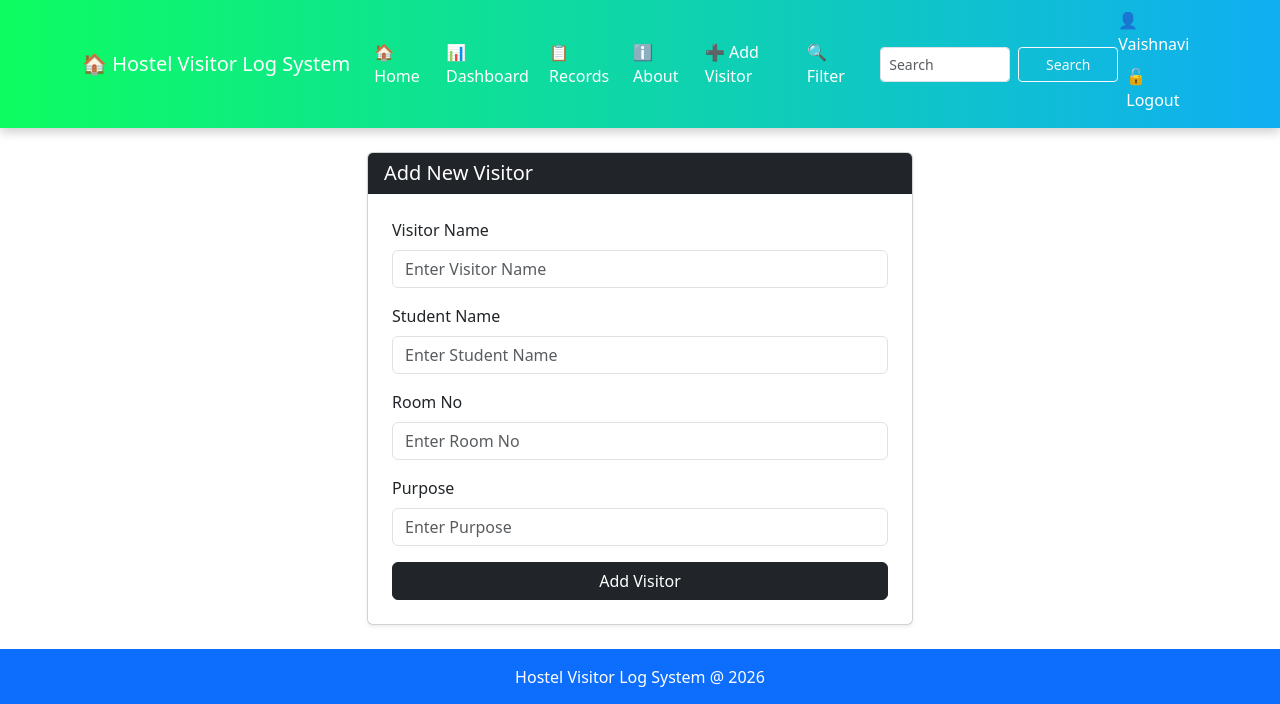
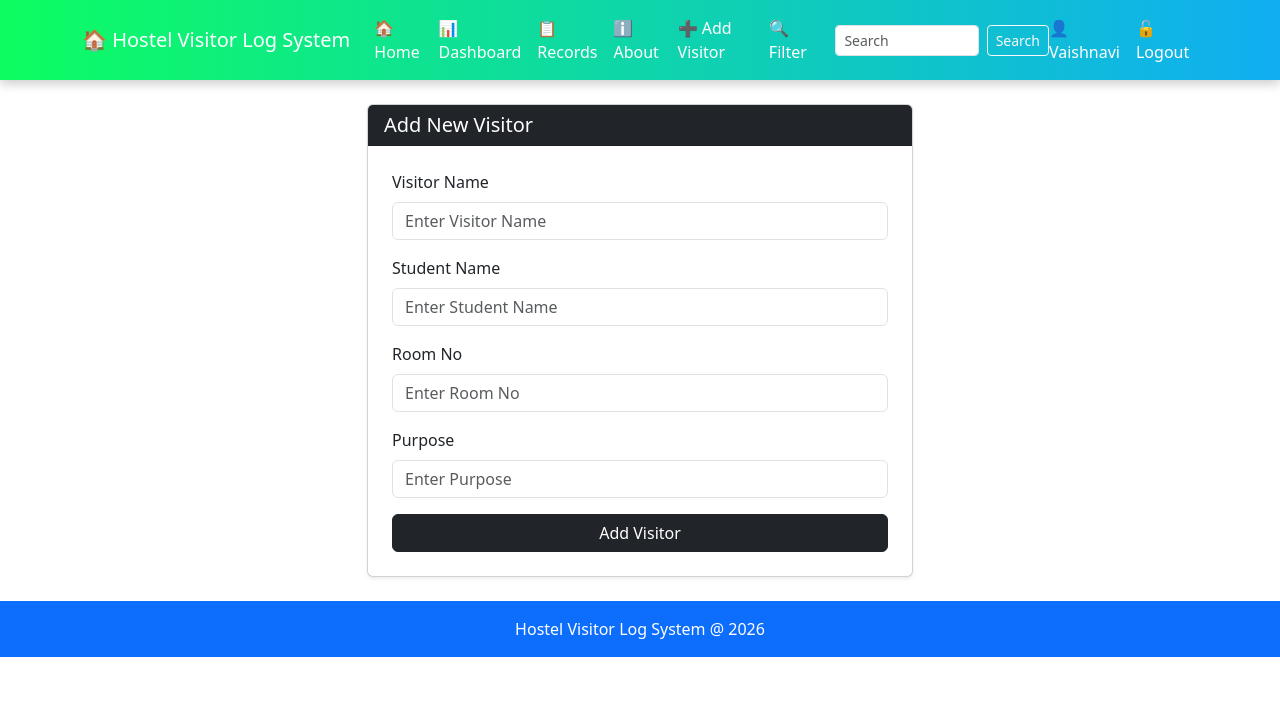
Before and after one commit to biradarvaishnavi444-png/python-training, a Flask app: page /add in a window 1280 px wide. Shown: the top 704 px of the page. Run offline with Flask 3, Linux system fonts and the light colour scheme; a user stored in the database is signed in.

Commit message:
Refactor navbar structure and enhance menu items for improved navigation

```diff
--- a/templates/base.html
+++ b/templates/base.html
@@ -29,56 +29,83 @@ footer {
 <body>
      <nav class="navbar navbar-expand-lg navbar-dark">
     <div class="container">
-        <a class="navbar-brand" href="/">🏠 Hostel Visitor Log System </a>
 
-        <div>
-        <div class="ms-auto d-flex align-items-center" style="display:flex;gap:40px;">
+        <a class="navbar-brand" href="/">🏠 Hostel Visitor Log System</a>
+
+        <!-- 3 line button -->
+        <button class="navbar-toggler" type="button"
+                data-bs-toggle="collapse"
+                data-bs-target="#mainNavbar"
+                aria-controls="mainNavbar"
+                aria-expanded="false"
+                aria-label="Toggle navigation">
+            <span class="navbar-toggler-icon"></span>
+        </button>
+
+        <!-- Menu -->
         <div class="collapse navbar-collapse" id="mainNavbar">
-                <ul class="navbar-nav me-auto align-items-lg-center">
+
+            <ul class="navbar-nav ms-auto align-items-lg-center">
+
                 <li class="nav-item">
-               <a class="nav-link" href="/">🏠 Home </a>
+                    <a class="nav-link" href="/">🏠 Home</a>
                 </li>
+
+                {% if not session.get('username') %}
                 <li class="nav-item">
-               {% if not session.get('username')%}
-               <a class="nav-link" href="/login">🔐 Login </a>
+                    <a class="nav-link" href="/login">🔐 Login</a>
+                </li>
                 {% endif %}
-                </li>
+
                 <li class="nav-item">
                     <a class="nav-link" href="/dashboard">📊 Dashboard</a>
                 </li>
+
                 <li class="nav-item">
-               <a class="nav-link " href="/records">📋 Records </a>
+                    <a class="nav-link" href="/records">📋 Records</a>
                 </li>
+
                 <li class="nav-item">
-               <a class="nav-link " href="/about">  ℹ️ About </a>
+                    <a class="nav-link" href="/about">ℹ️ About</a>
                 </li>
+
                 <li class="nav-item">
-                <a class="nav-link " href="/add ">
-                    ➕ Add Visitor
-                </a>
+                    <a class="nav-link" href="/add">➕ Add Visitor</a>
                 </li>
+
                 <li class="nav-item">
-                 <a class="nav-link " href="/filter">
-                    🔍 Filter
-                </a>
+                    <a class="nav-link" href="/filter">🔍 Filter</a>
                 </li>
+
                 <li class="nav-item">
-                <form class="d-flex ms-3 ms-3" action="/search" method="GET">
-                    <input class="form-control form-control-sm me-2" style="width:130px; height:35px" type="search" placeholder="Search" name="q">
-                    <button class="btn btn-outline-light btn-sm" style="width:100px; height:35px" type="submit">Search</button>
+                    <form class="d-flex ms-3" action="/search" method="GET">
+                        <input class="form-control form-control-sm me-2"
+                               type="search"
+                               placeholder="Search"
+                               name="q">
+                        <button class="btn btn-outline-light btn-sm"
+                                type="submit">
+                            Search
+                        </button>
                     </form>
                 </li>
+
                 {% if session.get('username') %}
                 <li class="nav-item">
-                    <span class="text-white">👤 {{ session.get('username') }}</span>
-                <a class="nav-link" href="/logout">🔓 Logout </a>
+                    <span class="text-white me-2">👤 {{ session.get('username') }}</span>
+                </li>
+
+                <li class="nav-item">
+                    <a class="nav-link" href="/logout">🔓 Logout</a>
                 </li>
                 {% endif %}
+
             </ul>
+
         </div>
+
     </div>
-            </div>
-            </div>
+</nav>
         </div>
     </div>
 </nav>
```
Lines whose indentation alone changed are shown as unchanged.
